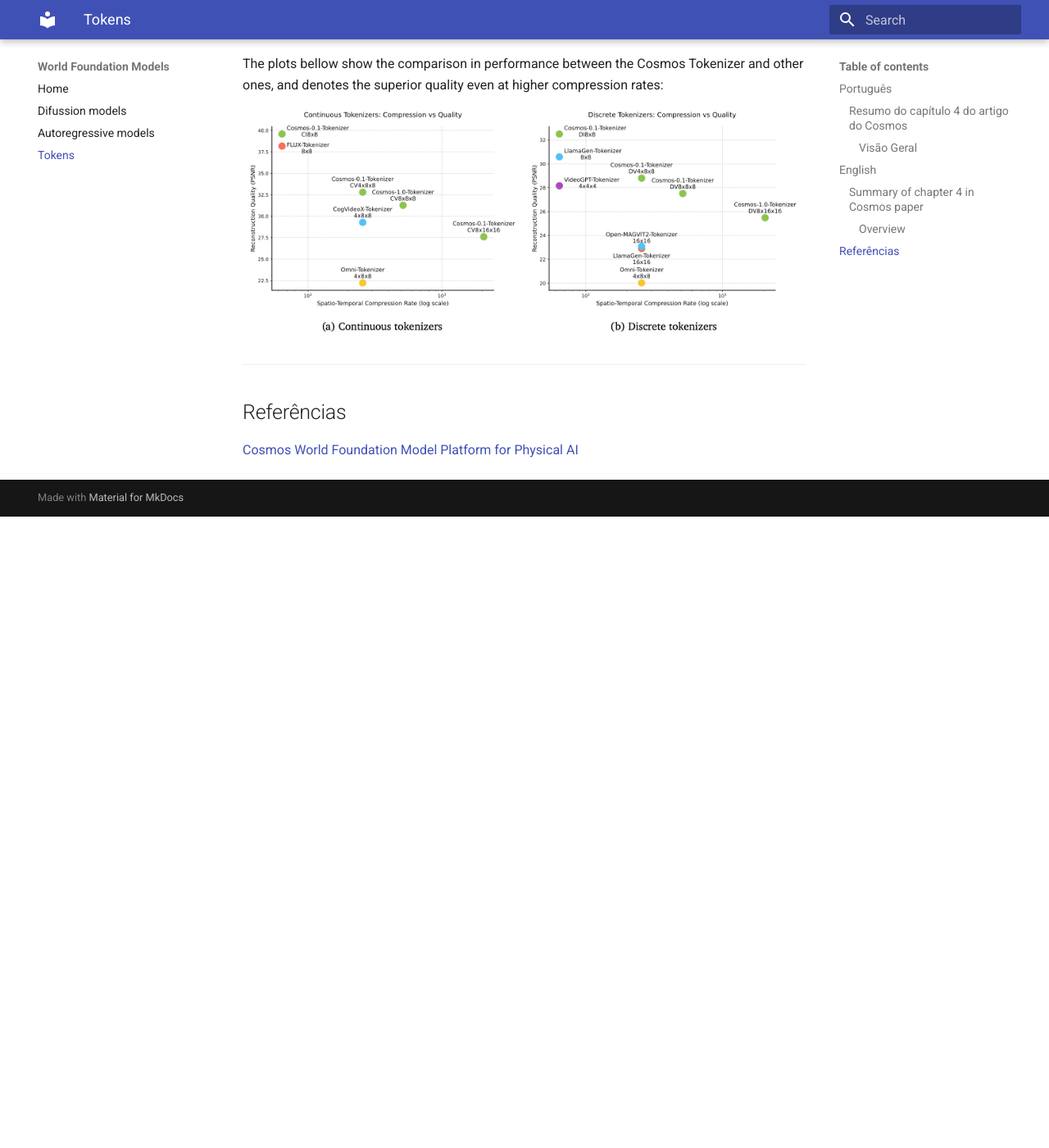
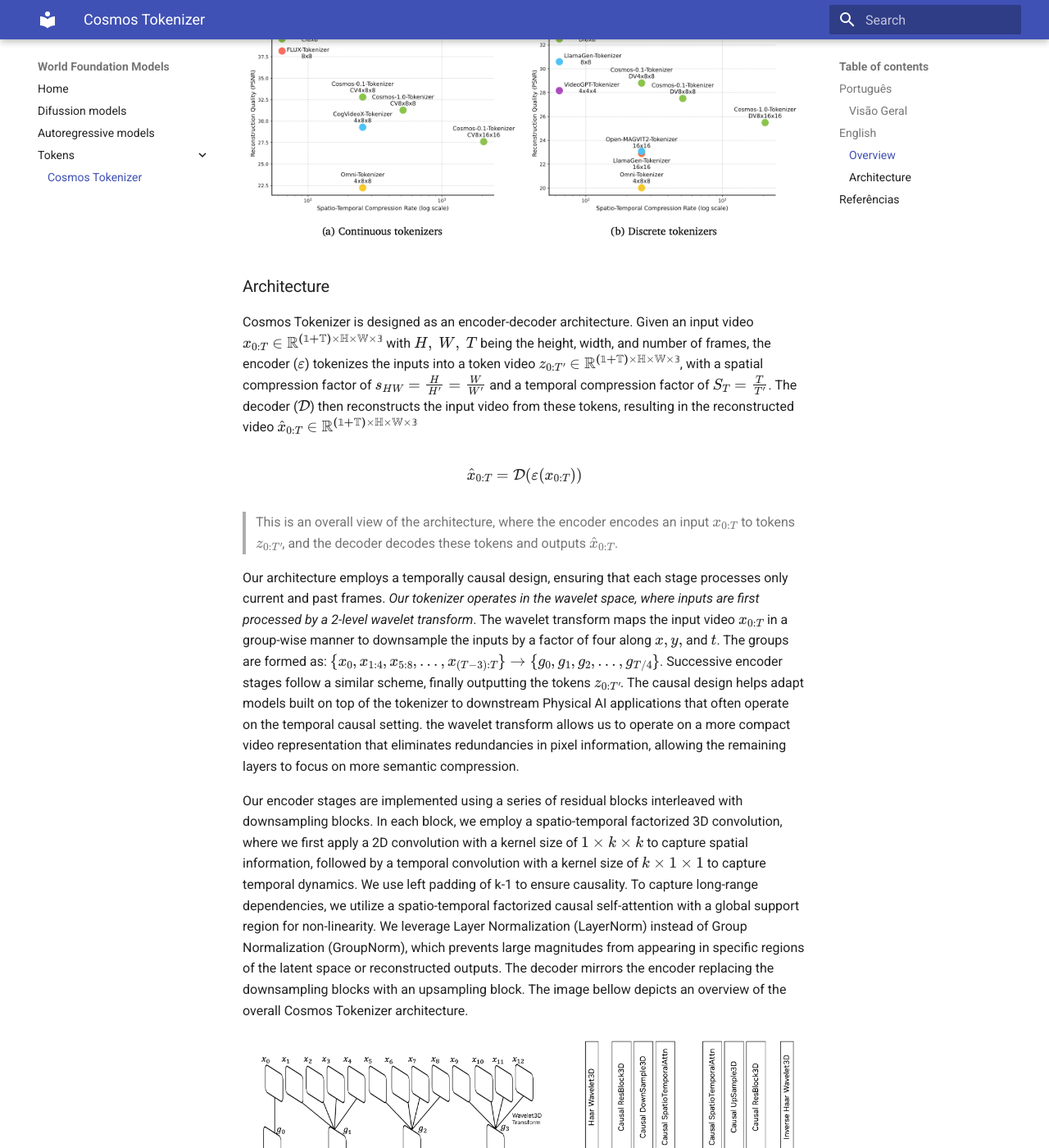
Before and after one commit to UnB-CIS/World-Foundation-Models, an MkDocs documentation site: the page built from docs/tokens/cosmos_tokenizer.md, in a window 1280 px wide and 1400 px high, scrolled down 7337 px. Shown: the whole window at 82% size. Built offline with MkDocs 1.6.1 and Material for MkDocs 9.7.7, drawn with Linux system fonts in a browser that asks for light colours; before the commit the page ends 7967 px from its top, so only the background shows below that; some of the changed text lies outside the part shown.

Commit message:
update: atualizando organização das páginas

```diff
--- a/docs/tokens/tokens.md
+++ b/docs/tokens/cosmos_tokenizer.md
@@ -1,19 +1,16 @@
-# Tokenização | Tokenization
+# Cosmos Tokenizer
 
-- [Tokenização | Tokenization](#tokenização--tokenization)
+- [Cosmos Tokenizer](#cosmos-tokenizer)
   - [Português](#português)
-    - [Resumo do capítulo 4 do artigo do Cosmos](#resumo-do-capítulo-4-do-artigo-do-cosmos)
-      - [Visão Geral](#visão-geral)
+    - [Visão Geral](#visão-geral)
   - [English](#english)
-    - [Summary of chapter 4 in Cosmos paper](#summary-of-chapter-4-in-cosmos-paper)
-      - [Overview](#overview)
+    - [Overview](#overview)
+    - [Architecture](#architecture)
   - [Referências](#referências)
 
 ## Português
 
-### Resumo do capítulo 4 do artigo do Cosmos
-
-#### Visão Geral
+### Visão Geral
 
 Tokenizers são blocos fundamentais na construção de modelos modernos em larga escala. Eles transformam dados brutos em representações mais eficientes ao aprender um espaços latentes "bottle-necked" descobertos de maneira não supervisionada. Especificamente, tokenizers visuais mapeiam dados visuais brutos e redundantes em tokens semânticos compactos, o que os torna cruciais para lidar com dados visuais de alta dimensionalidade.
 
@@ -73,9 +70,7 @@
 
 ## English
 
-### Summary of chapter 4 in Cosmos paper
-
-#### Overview
+### Overview
 
 Tokenizers are fundamental building blocks of modern large-scale models. They transform raw data into more efficient representations by learning a bottle-necked latent space discovered in an unsupervised manner. Specifically, visual tokenizers map raw and redundant visual data into compact semantic tokens, making them crucial for handling high-dimensional visual data.
 
@@ -131,6 +126,24 @@
 
 ![Tokenizer comparisons](images/tokenizer_comparison.png)
 
+### Architecture
+
+Cosmos Tokenizer is designed as an encoder-decoder architecture. Given an input video $x_{0:T} \in \mathbb{R^{(1 + T) \times H \times W \times 3}}$ with $H,\ W,\ T$ being the height, width, and number of frames, the encoder ($\varepsilon$) tokenizes the inputs into a token video $z_{0:T'} \in \mathbb{R^{(1 + T) \times H \times W \times 3}}$, with a spatial compression factor of $s_{H W} = \frac{H}{H'}=\frac{W}{W'}$ and a temporal compression factor of $S_T = \frac{T}{T'}$. The decoder ($\mathcal{D}$) then reconstructs the input video from these tokens, resulting in the reconstructed video $\hat{x}_{0:T} \in \mathbb{R^{(1 + T) \times H \times W \times 3}}$
+
+$$\hat{x}_{0:T} = \mathcal{D}(\varepsilon(x_{0:T}))$$
+
+> This is an overall view of the architecture, where the encoder encodes an input $x_{0:T}$ to tokens $z_{0:T'}$, and the decoder decodes these tokens and outputs $\hat{x}_{0:T}$.
+
+Our architecture employs a temporally causal design, ensuring that each stage processes only current and past frames. _Our tokenizer operates in the wavelet space, where inputs are first processed by a 2-level wavelet transform_. The wavelet transform maps the input video $x_{0:T}$ in a group-wise manner to downsample the inputs by a factor of four along $x, y,$ and $t$. The groups are formed as: $\lbrace x_0, x_{1:4}, x_{5:8}, ..., x_{(T-3):T}\rbrace \rightarrow \lbrace g_0, g_1, g_2, ..., g_{T/4}\rbrace$. Successive encoder stages follow a similar scheme, finally outputting the tokens $z_{0:T'}$. The causal design helps adapt models built on top of the tokenizer to downstream Physical AI applications that often operate on the temporal causal setting. the wavelet transform allows us to operate on a more compact video representation that eliminates redundancies in pixel information, allowing the remaining layers to focus on more semantic compression.
+
+Our encoder stages are implemented using a series of residual blocks interleaved with downsampling blocks. In each block, we employ a spatio-temporal factorized 3D convolution, where we first apply a 2D convolution with a kernel size of $1\times k\times k$ to capture spatial information, followed by a temporal convolution with a kernel size of $k\times 1\times 1$ to capture temporal dynamics. We use left padding of k-1 to ensure causality. To capture long-range dependencies, we utilize a spatio-temporal factorized causal self-attention with a global support region for non-linearity. We leverage Layer Normalization (LayerNorm) instead of Group Normalization (GroupNorm), which prevents large magnitudes from appearing in specific regions of the latent space or reconstructed outputs. The decoder mirrors the encoder replacing the downsampling blocks with an upsampling block. The image bellow depicts an overview of the overall Cosmos Tokenizer architecture.
+
+![Tokenizer architecture](images/tokenizer_architecture.png)
+
+The image depicts the **Overall Cosmos Tokenizer architecture illustrating the integration of temporal causality and an encoder-decoder structure.** Temporal causality (left) processes sequential inputs, while the encoder-decoder (right) leverages wavelet transforms and causal operations to capture spatial and temporal dependencies in the data.
+
+We employ the vanilla autoencoder (AE) formulation to model the continuous tokenizer's latent space. For discrete tokenizers, we adopt the Finite-Scalar-Quantization (FSQ) as the latent space quantizer. The latent dimension for the continuous tokenizers is 16, whereas for the discrete tokenizers, it is 6, which represents the number of the FSQ levels, which are $(8,8,8,5,5,5)$. This configuration corresponds to a vocabulary size of $64,000$.
+
 ---
 
 ## Referências
--- a/mkdocs.yml
+++ b/mkdocs.yml
@@ -6,7 +6,8 @@
   - Home: index.md
   - Difussion models: difussion.md
   - Autoregressive models: autoregressive.md
-  - Tokens: tokens/tokens.md
+  - Tokens:
+    - tokens/cosmos_tokenizer.md
 
 markdown_extensions:
   - pymdownx.arithmatex:
```
Also changed, not shown: docs/tokens/images/tokenizer_architecture.png (added).
